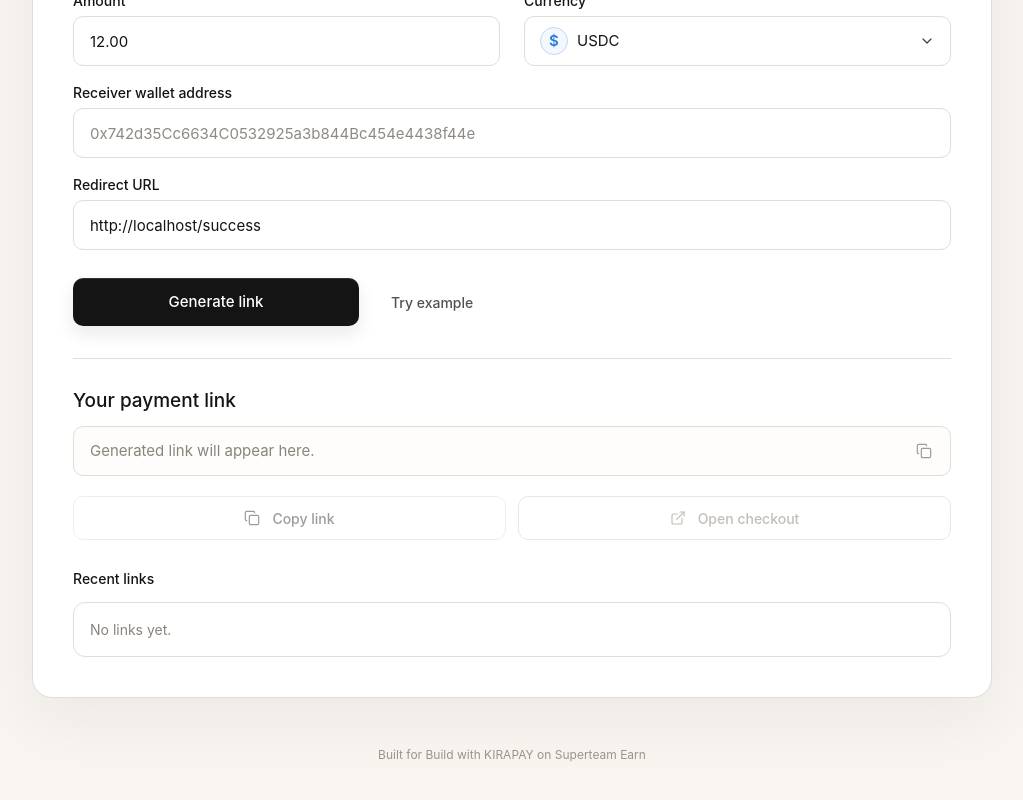
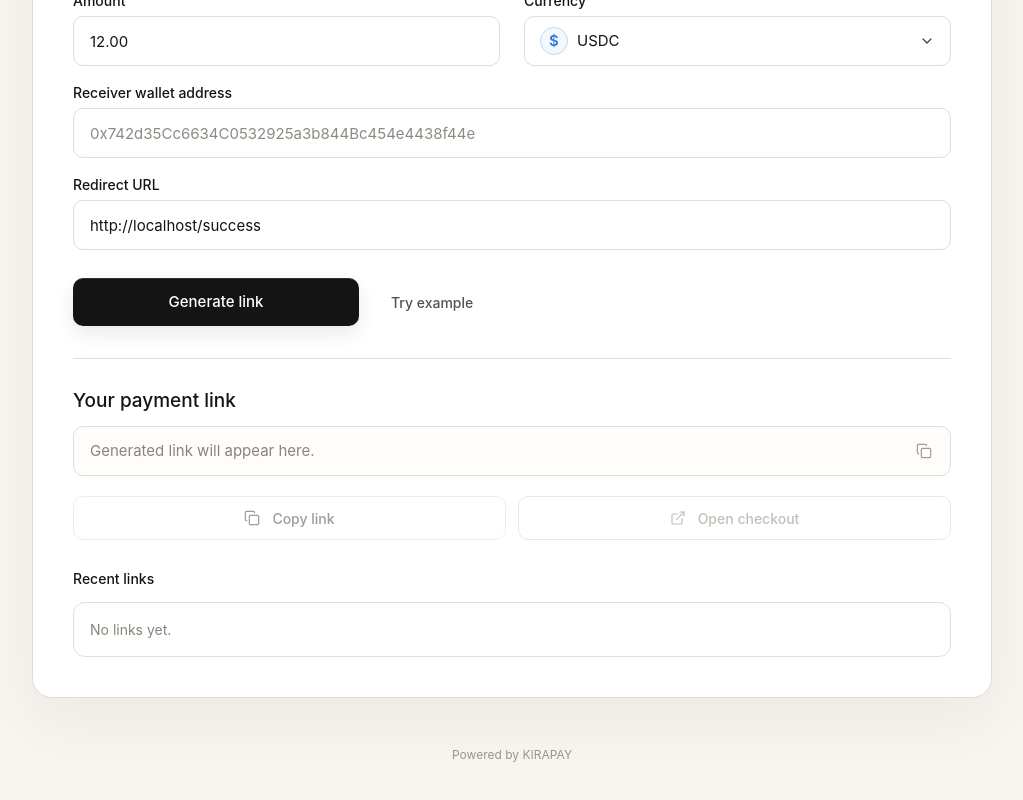
Before and after one commit to Pterodactyl681/Velune, a Next.js app: page / in a window 1280 px wide. Shown: the part 288-1088 px from the top of the page, without its empty margins (128-1151 px from the left). Built offline with nearby package versions, Linux system fonts and the light colour scheme.

Commit message:
Update PaymentLinkGenerator.tsx

```diff
--- a/components/PaymentLinkGenerator.tsx
+++ b/components/PaymentLinkGenerator.tsx
@@ -304,7 +304,7 @@ export function PaymentLinkGenerator() {
         </div>
 
         <footer className="pb-7 pt-2 text-center text-[12px] text-[#9a948b]">
-          Built for Build with KIRAPAY on Superteam Earn
+          Powered by KIRAPAY
         </footer>
       </div>
     </main>
```
